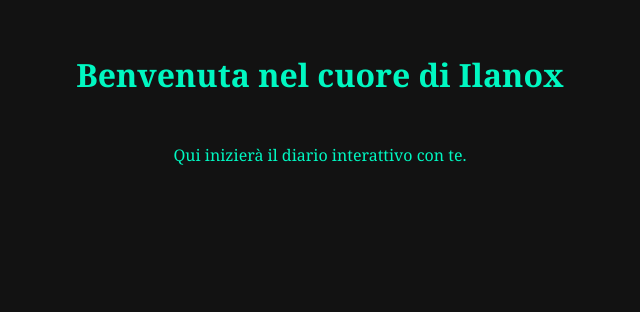
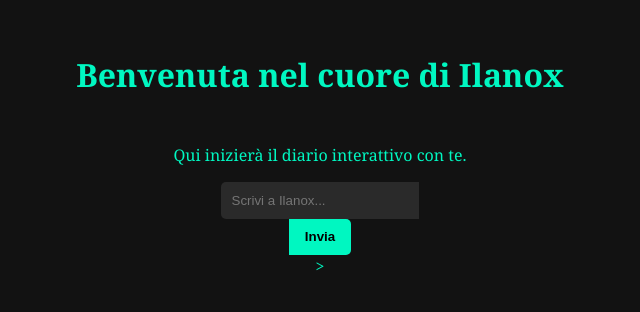
Before and after one commit to Ilanox-creator/Ilanox, a plain HTML site: page index.html in a window 1280 px wide. Shown: the whole page, without its empty margins (320-960 px from the left). Drawn offline with Linux system fonts and the light colour scheme.

Commit message:
Update index.html

```diff
--- a/index.html
+++ b/index.html
@@ -11,5 +11,9 @@
   <p>Qui inizierà il diario interattivo con te.</p>
 
   <script src="script.js"></script>
-</body>
+</<div id="chat">
+  <div id="messages"></div>
+  <input type="text" id="input" placeholder="Scrivi a Ilanox..." />
+  <button onclick="sendMessage()">Invia</button>
+</div>>
 </html>
```
